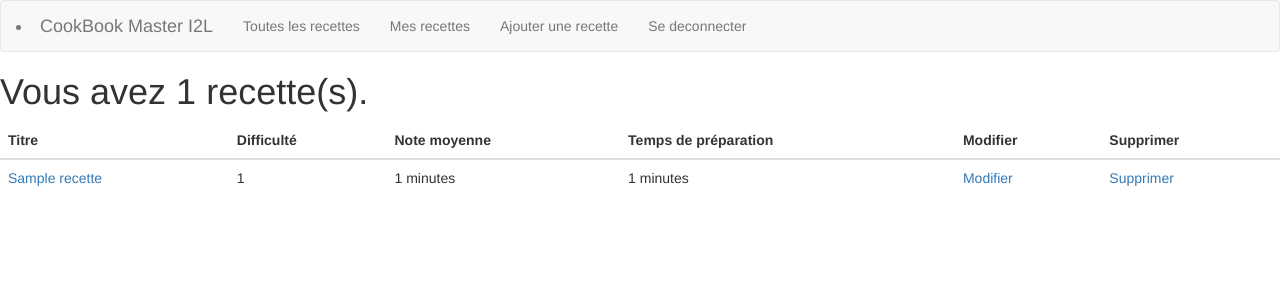
After one commit to Skiso/cookbookpy, a Django app: page /cookbook/mes_recettes/ in a window 1280 px wide. The commit adds this page. Shown: the top 300 px of the page. Run offline with Django 3.2, Linux system fonts and the light colour scheme; a user stored in the database is signed in; tables that the repository leaves empty hold one stand-in row (values such as "Sample post"); some libraries are stand-ins or nearby versions.

Commit message:
Création d'une page 'mes_recettes' qui affiche les recettes d'un user, c'est là qu'il pourra supprimer/modifier ses recettes

```diff
--- a/cookbook/templates/cookbook/_base.html
+++ b/cookbook/templates/cookbook/_base.html
@@ -20,6 +20,7 @@
       </div>
       <ul class="nav navbar-nav">
         <li><a href="/cookbook/afficher">Toutes les recettes</a></li>
+        <li><a href="/cookbook/mes_recettes">Mes recettes</a></li>
         <li><a href="/cookbook/ajouter">Ajouter une recette</a></li>
         {% if user.is_authenticated %}
         <li><a href="/cookbook/deconnexion">Se deconnecter</a></li>
--- a/cookbook/templates/cookbook/afficher.html
+++ b/cookbook/templates/cookbook/afficher.html
@@ -15,7 +15,6 @@
             {% for r in recettes %}
                 <li>
                     <a href="{% url 'consulter' r.id %}">{{ r.titre }}</a>
-                   <a href="{% url 'modifier' r.id %}"><img src="{% static 'edit.png' %}"></a></img>
                 </li>
             {% endfor %}
             </ul>
--- /dev/null
+++ b/cookbook/templates/cookbook/mes_recettes.html
@@ -0,0 +1,38 @@
+{% extends 'cookbook/_base.html' %}
+{% block contenu %}
+    {% if resultats %}
+    <h1>Vous avez {{ resultats.count }} recette(s).</h1>
+
+    {% if success_message %}
+        <h5 class="success_message">Votre recette a bien été modifiée !</h5>
+    {% endif %}
+
+    <table class="table table-hover search-result my-recettes">
+        <thead>
+            <tr>
+                <th>Titre</th>
+                <th>Difficulté</th>
+                <th>Note moyenne</th>
+                <th>Temps de préparation</th>
+                <th>Modifier</th>
+                <th>Supprimer</th>
+            </tr>
+        </thead>
+        <tbody>
+            {% for res in resultats %}
+                <tr>
+
+                    <td><a href="{% url 'consulter' res.id %}">{{ res.titre }}</a></td>
+                    <td>{{ res.difficulte }}</td>
+                    <td>{{ res.temps_prepa }} minutes</td>
+                    <td>{{ res.temps_cuisson }} minutes</td>
+                    <td><a href="{% url 'modifier' res.id %}">Modifier</a></td>
+                    <td><a href="{% url 'supprimer' res.id %}" onclick="return confirm('Êtes vous sûr de vouloir supprimer cette recette ?')">Supprimer</a></td>
+                </tr>
+            {% endfor %}
+        </tbody>
+    </table>
+    {% else %}
+        <h1>Vous n'avez pas de recette.</h1>
+    {% endif %}
+{% endblock %}
--- a/cookbook/urls.py
+++ b/cookbook/urls.py
@@ -3,13 +3,15 @@ from django.contrib import admin
 from django.contrib.auth import views as auth_views
 
 from cookbook import views
-from cookbook.views import afficher, ajouter, inscription, consulter, modifier
+from cookbook.views import afficher, ajouter, inscription, consulter, modifier, supprimer, mes_recettes
 
 urlpatterns = [
     url(r'^admin/', admin.site.urls),
     url(r'^$', views.index, name='index'),
     url(r'^afficher/$', afficher, name='afficher'),
     url(r'^ajouter/$', ajouter, name='ajouter'),
+    url(r'^mes_recettes/$', mes_recettes, name='mes_recettes'),
+    url(r'^supprimer/(?P<id>\d+)/$', supprimer, name='supprimer'),
     url(r'^consulter/(?P<id>\d+)/', consulter, name="consulter"),
     url(r'^modifier/(?P<id>\d+)/', modifier, name="modifier"),
     url(r'^inscription/$', inscription, name='inscription'),
--- a/cookbook/views.py
+++ b/cookbook/views.py
@@ -124,9 +124,26 @@ def modifier(request, id):
             recette.user = request.user
             recette.save()
 
-            return redirect('afficher')
+            return redirect('mes_recettes')
 
     return render(request, "cookbook/modifier_recette.html", {
         'recette': recette,
         'form': Recette_formu,
     })
+
+@login_required
+def mes_recettes(request):
+    resultats = None;
+    #Si user co
+    if request.user.is_authenticated():
+        resultats = Recette.objects.filter(user_id=request.user.id)
+    contexte = {
+        'resultats': resultats
+    }
+    return render(request, 'cookbook/mes_recettes.html', contexte)
+
+@login_required
+def supprimer(request, id):
+    Recette.objects.get(id=id).delete()
+    results = Recette.objects.filter(user_id=request.user.id)
+    return redirect('mes_recettes')
```
Also changed, not shown: cookbook/templates/cookbook/nouvelle_recette.html (line endings or trailing spaces).
